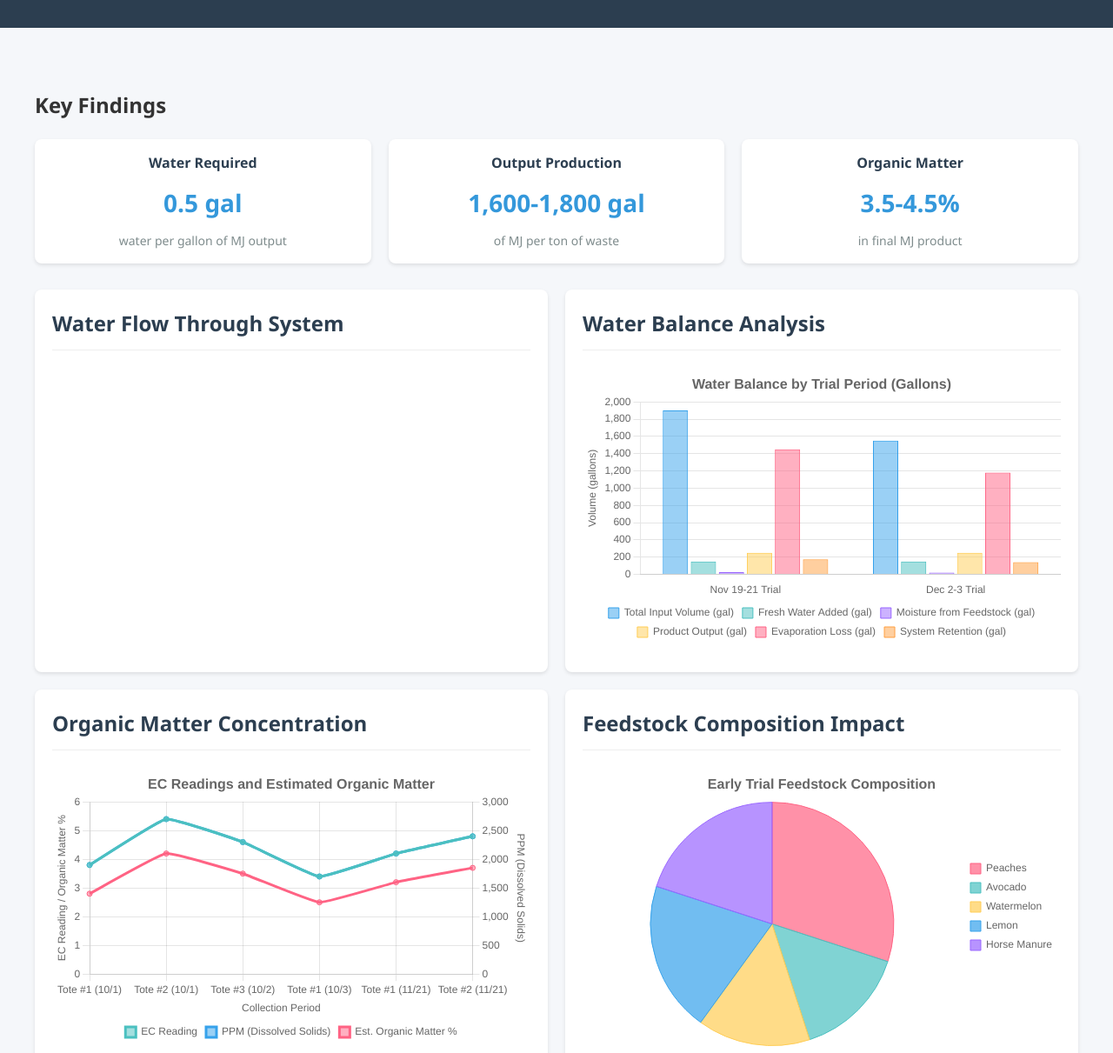
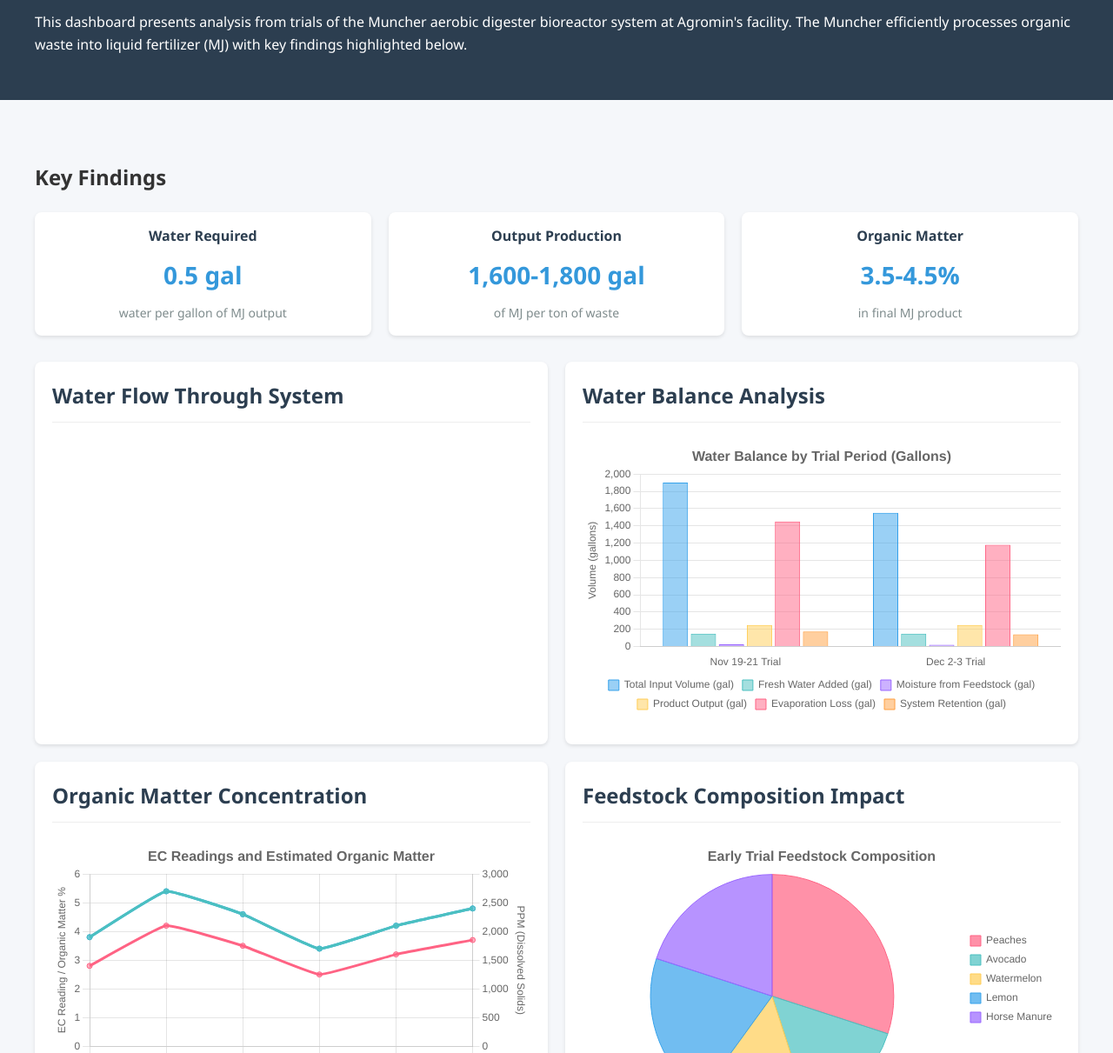
Before and after one commit to nycmyc/muncher-analysis, a plain HTML site: page index.html in a window 1280 px wide. Shown: the part 89-1300 px from the top of the page at 87% size. Drawn offline with nearby package versions, Linux system fonts and the light colour scheme; a script that the page names is missing.

Commit message:
Update index.html
Fix render issue

```diff
--- a/index.html
+++ b/index.html
@@ -7,14 +7,19 @@
   <link rel="stylesheet" href="assets/css/styles.css">
 
   <!-- External libraries -->
+  <script src="https://cdn.jsdelivr.net/npm/chart.js@3.9.1/dist/chart.min.js"></script>
   <script src="https://cdn.jsdelivr.net/npm/mermaid@9.4.3/dist/mermaid.min.js"></script>
-  <script src="https://cdn.jsdelivr.net/npm/chart.js"></script>
 </head>
 <body>
   <!-- Dashboard Header -->
   <header class="dashboard-header">
     <div class="container">
       <h1 class="dashboard-title">Agromin Muncher Analysis Dashboard</h1>
+      <!-- New introductory text -->
+      <p class="dashboard-intro">
+        This dashboard presents analysis from trials of the Muncher aerobic digester bioreactor system at Agromin's facility.
+        The Muncher efficiently processes organic waste into liquid fertilizer (MJ) with key findings highlighted below.
+      </p>
     </div>
   </header>
 
```
